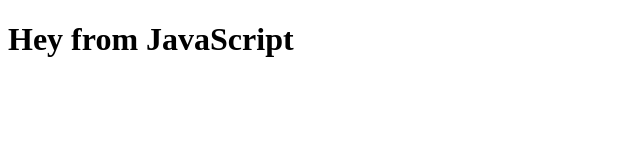
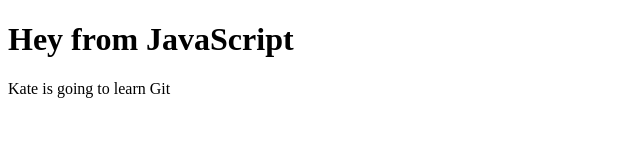
Before and after one commit to Kathrine-github/Git-course-for-test, a plain HTML site: page Index.html in a window 1280 px wide. Shown: the whole page, without its empty margins (0-640 px from the left). Drawn offline with Linux system fonts and the light colour scheme.

Commit message:
Added paragraph

```diff
--- a/Index.html
+++ b/Index.html
@@ -15,5 +15,6 @@
 <body>
   <h1>Hey Kathrine</h1>
   <script src="script.js" charset="utf-8"></script>
+  <p> Kate is going to learn Git</p>
 </body>
 </html>
```
